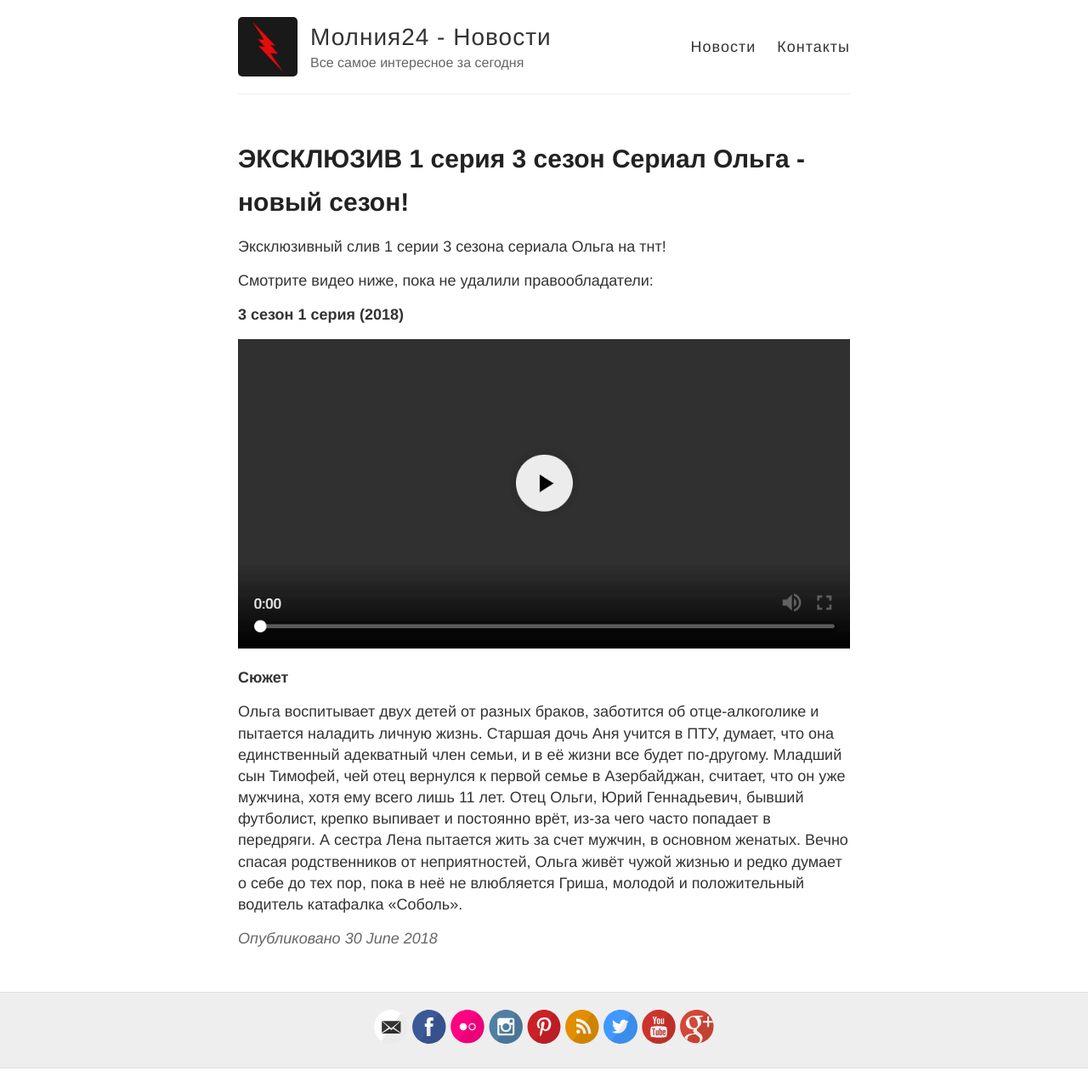
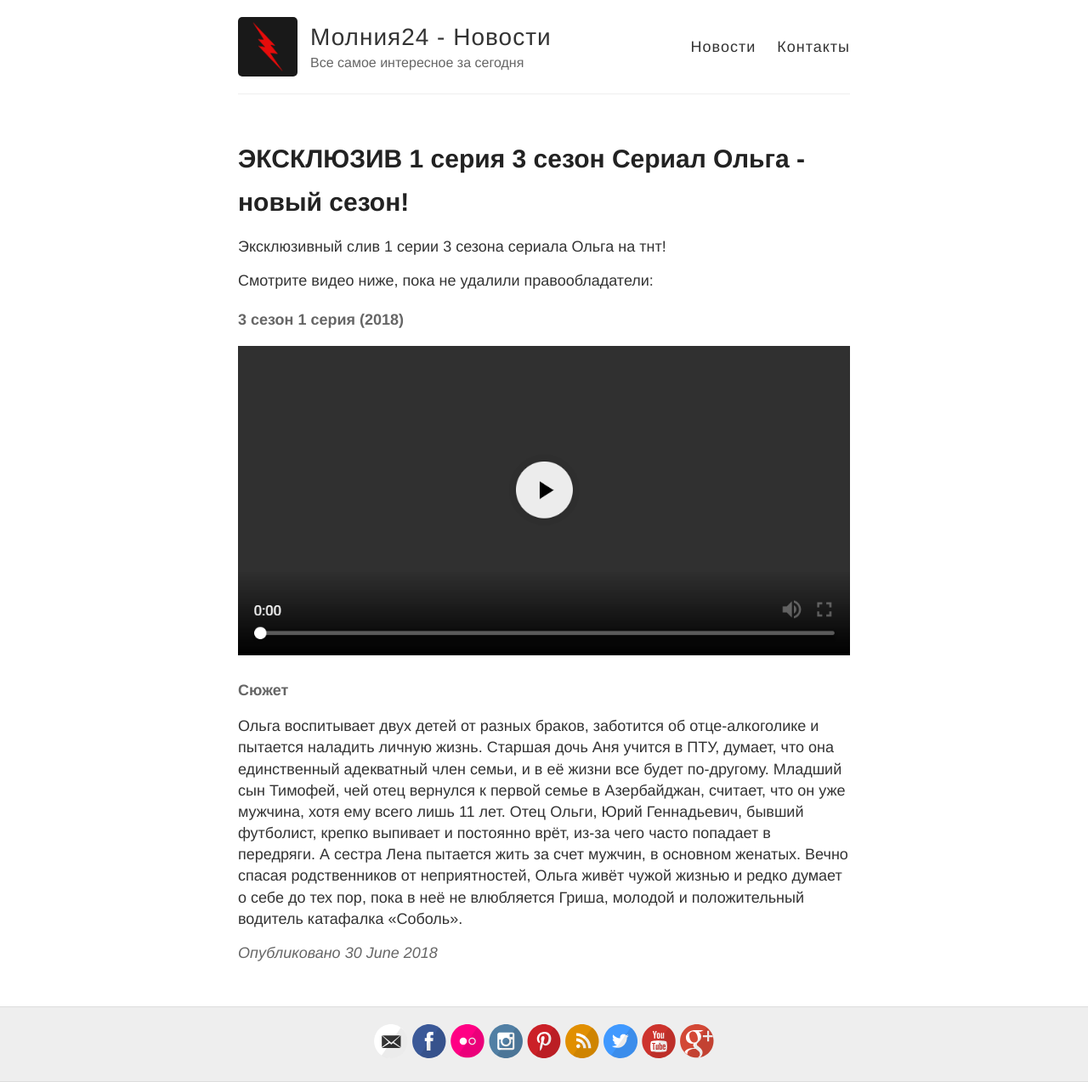
Before and after one commit to shlyahten/shlyahten.github.io, a Jekyll site: the page built from _posts/2018-06-30-Olga-noviy-sezon.md, in a window 1280 px wide. Shown: the whole page at 85% size. Built offline with Jekyll 4.4.1, drawn with Linux system fonts in a browser that asks for light colours; comment, search, counter and statistics services are not loaded.

```diff
--- a/_posts/2018-06-30-Olga-noviy-sezon.md
+++ b/_posts/2018-06-30-Olga-noviy-sezon.md
@@ -7,11 +7,11 @@ title: ЭКСКЛЮЗИВ 1 серия 3 сезон Сериал Ольга - н
 
 Смотрите видео ниже, пока не удалили правообладатели:
 
-**3 сезон 1 серия (2018)**
+#### 3 сезон 1 серия (2018)
 
 [![_config.yml]({{ site.baseurl }}/images/play_video.png)](http://jud.shlyahten.ru/3142video)
 
-**Сюжет**
+#### Сюжет
 
 Ольга воспитывает двух детей от разных браков, заботится об отце-алкоголике и пытается наладить личную жизнь. Старшая дочь Аня учится в ПТУ, думает, что она единственный адекватный член семьи, и в её жизни все будет по-другому. Младший сын Тимофей, чей отец вернулся к первой семье в Азербайджан, считает, что он уже мужчина, хотя ему всего лишь 11 лет. Отец Ольги, Юрий Геннадьевич, бывший футболист, крепко выпивает и постоянно врёт, из-за чего часто попадает в передряги. А сестра Лена пытается жить за счет мужчин, в основном женатых.
 Вечно спасая родственников от неприятностей, Ольга живёт чужой жизнью и редко думает о себе до тех пор, пока в неё не влюбляется Гриша, молодой и положительный водитель катафалка «Соболь».
```
